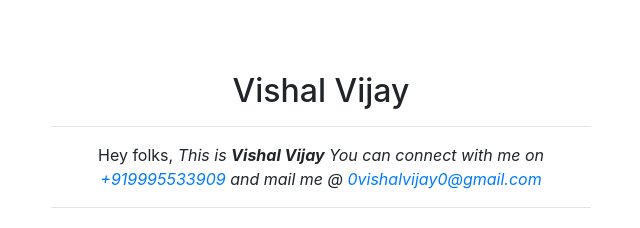
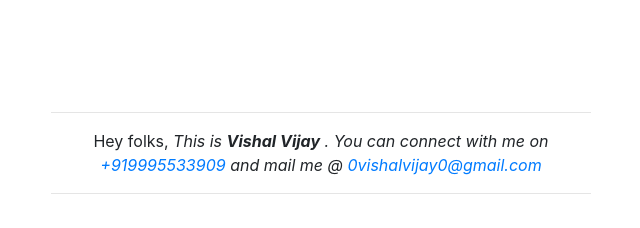
Before and after one commit to vishalvijay/vishalvijay.github.io, a plain HTML site: page index.html in a window 1280 px wide. Shown: the whole page, without its empty margins (34-674 px from the left). Drawn offline with nearby package versions, Linux system fonts and the light colour scheme.

Commit message:
Remove title

```diff
--- a/index.html
+++ b/index.html
@@ -25,13 +25,14 @@
 		    	<br/>
 		    	<br/>
 		    	<br/>
-		      <h2>Vishal Vijay</h2>
+		    	<br/>
 		      <hr/>
 		      <p>
 		        Hey folks,
 		        <i>
 		          This is
 		          <b>Vishal Vijay</b>
+		          .
 		          You can connect with me on
 		          <a href="tel:+919995533909">+919995533909</a>
 		          and mail me @
```
